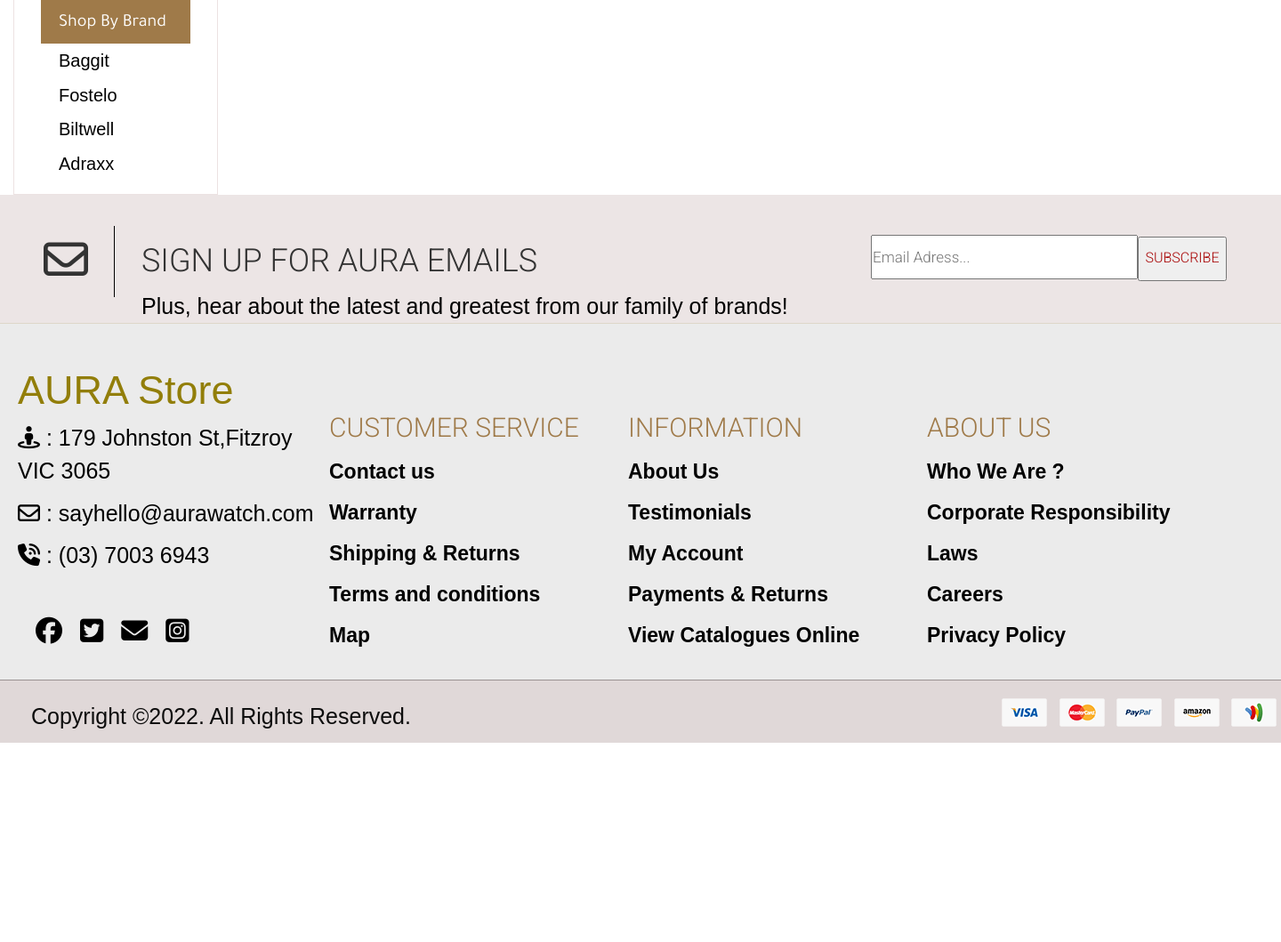
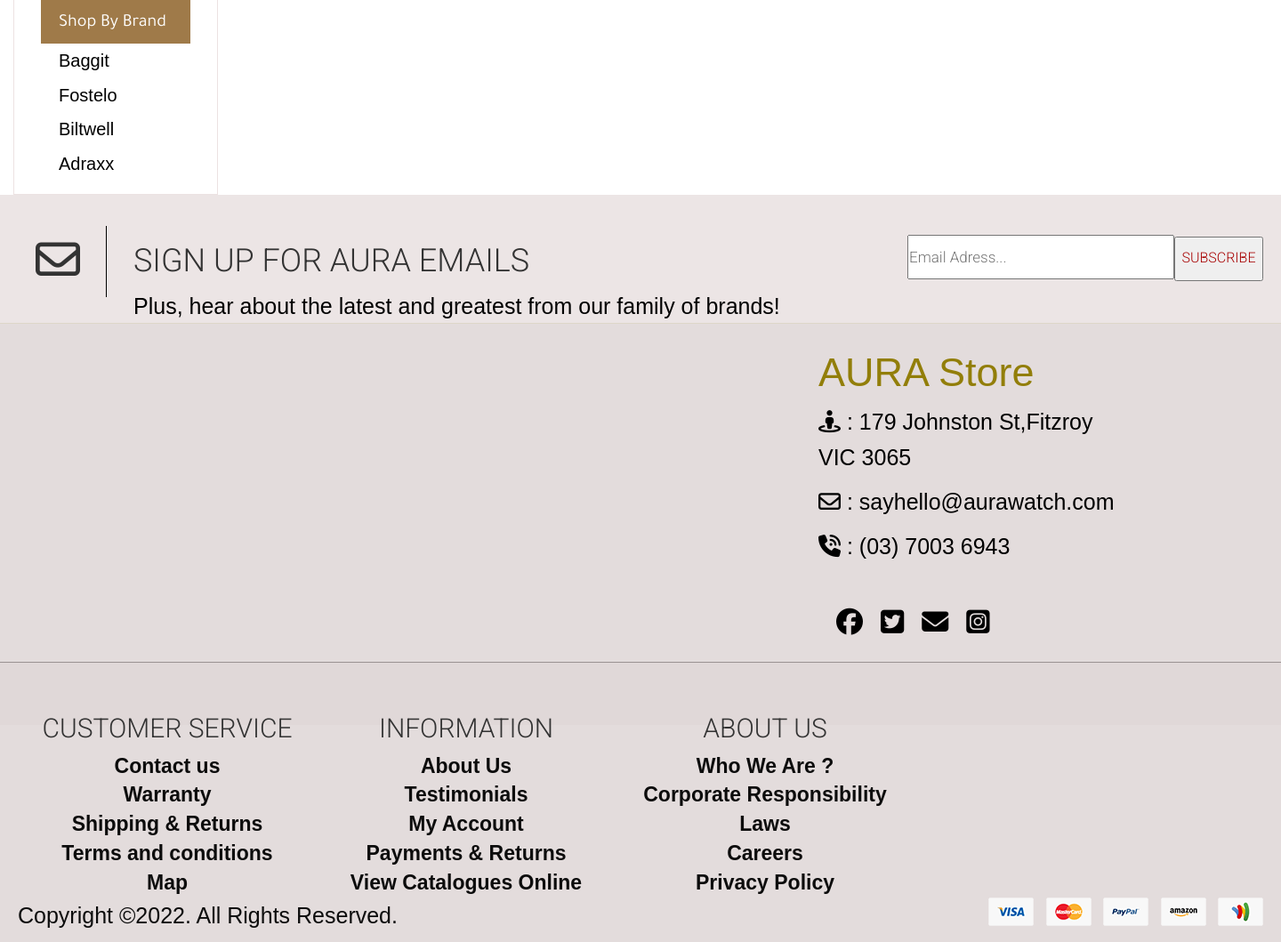
Before and after one commit to ttduong95/eProject_Team03_T2110e, a Node server app: page /shop in a window 1440 px wide. Shown: the part 1135-2194 px from the top of the page at 89% size. Before the commit the page ends 1970 px from the top, so only its background shows below. Run offline with Node 20, Linux system fonts and the light colour scheme; data that the repository does not hold is empty; some libraries are stand-ins or nearby versions; some web fonts are replaced.

Commit message:
Update DEMO.css

```diff
--- a/public/css/DEMO.css
+++ b/public/css/DEMO.css
@@ -155,7 +155,7 @@
     line-height:3;
     font-family: 'Tajawal', sans-serif;
     font-weight: bolder;
- }
+}
 .introduction{
     width:500px;
     text-align:justify;
@@ -232,7 +232,7 @@
     background-color:#9f7a49;
     color:white
 }
-.para{
+.review.descrpition.para{
     font-size:16px;
     width:1020px;
     height:600px;
@@ -532,74 +532,3 @@
     font-size: 30px;
     color: black;
 }
-
-
-
-
-
-
-
-
-
-
-
-
-
-
-
-
-
-
-
-
-/*                  footer section                  */
-.container3{
-    background-color: #ebebeb;
-}
-.tieude a{
-    color:#9f7a49;
-}
-li.column{
-    list-style:none;
-    text-align:left;
-    color:#9f7a49;
-}
-.column li a{
-    color:black;
-    text-align:left;
-}
-.column li{
-    list-style:none;
-    line-height:2;
-}
-.column ul{
-    padding-left:0px;
-}
-.tieude p{
-    line-height:1.5;
-}
-.mails1 h3{
-    color:#9f7a49;
-}
-.container4{
-    padding-left:18px;
-    margin-bottom:20px;
-}
-.submit form{
-    width:450px;
-}
-.subscribe:hover{
-    background-color:#9f7a49;
-    color:white;
-    transition:all 600ms;
-}
-.subscribe{
-    float:left;
-}
-.license{
-    padding-left:30px;
-}
-#products{
-    width: 1200px;
-    margin: 0 auto;
-}
```
